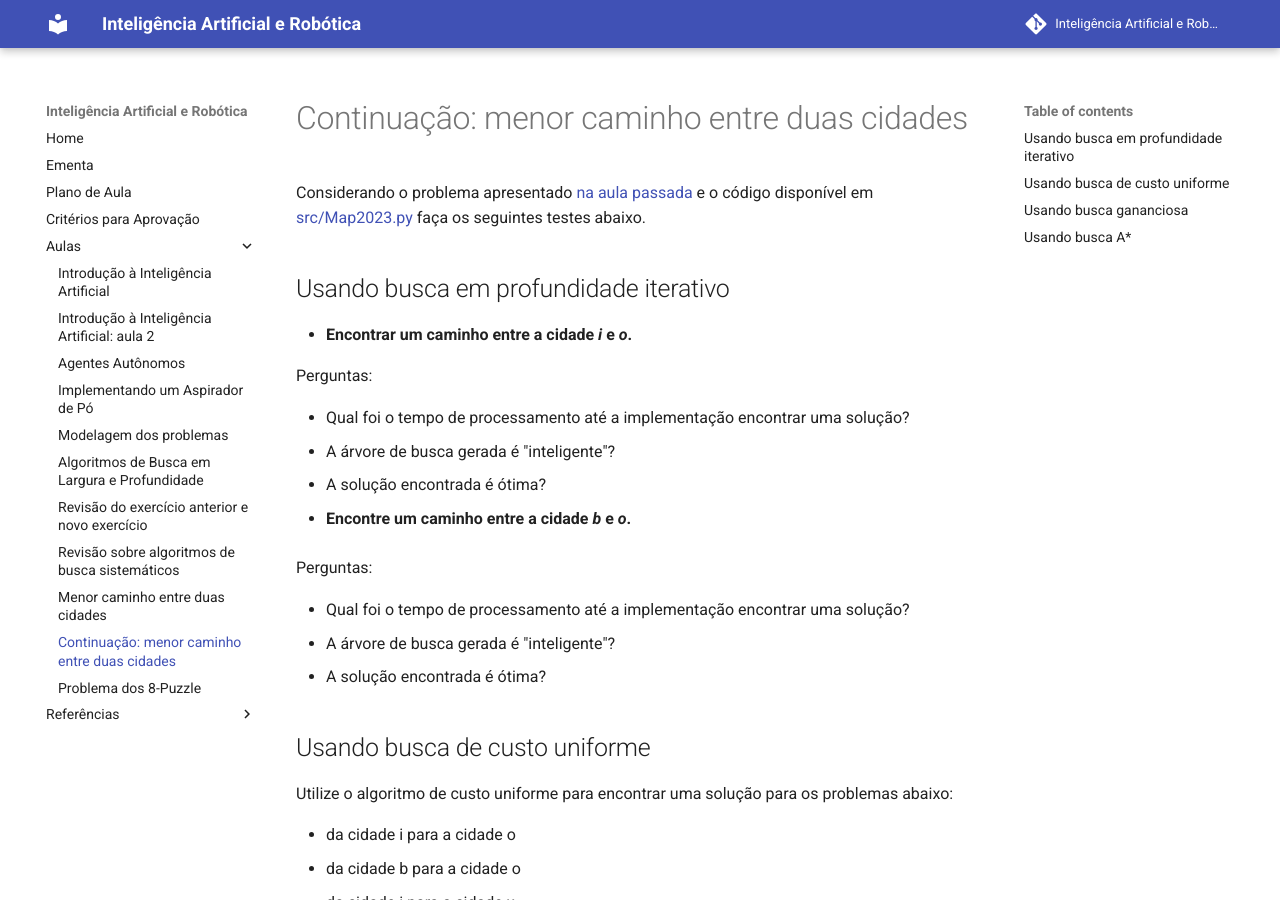
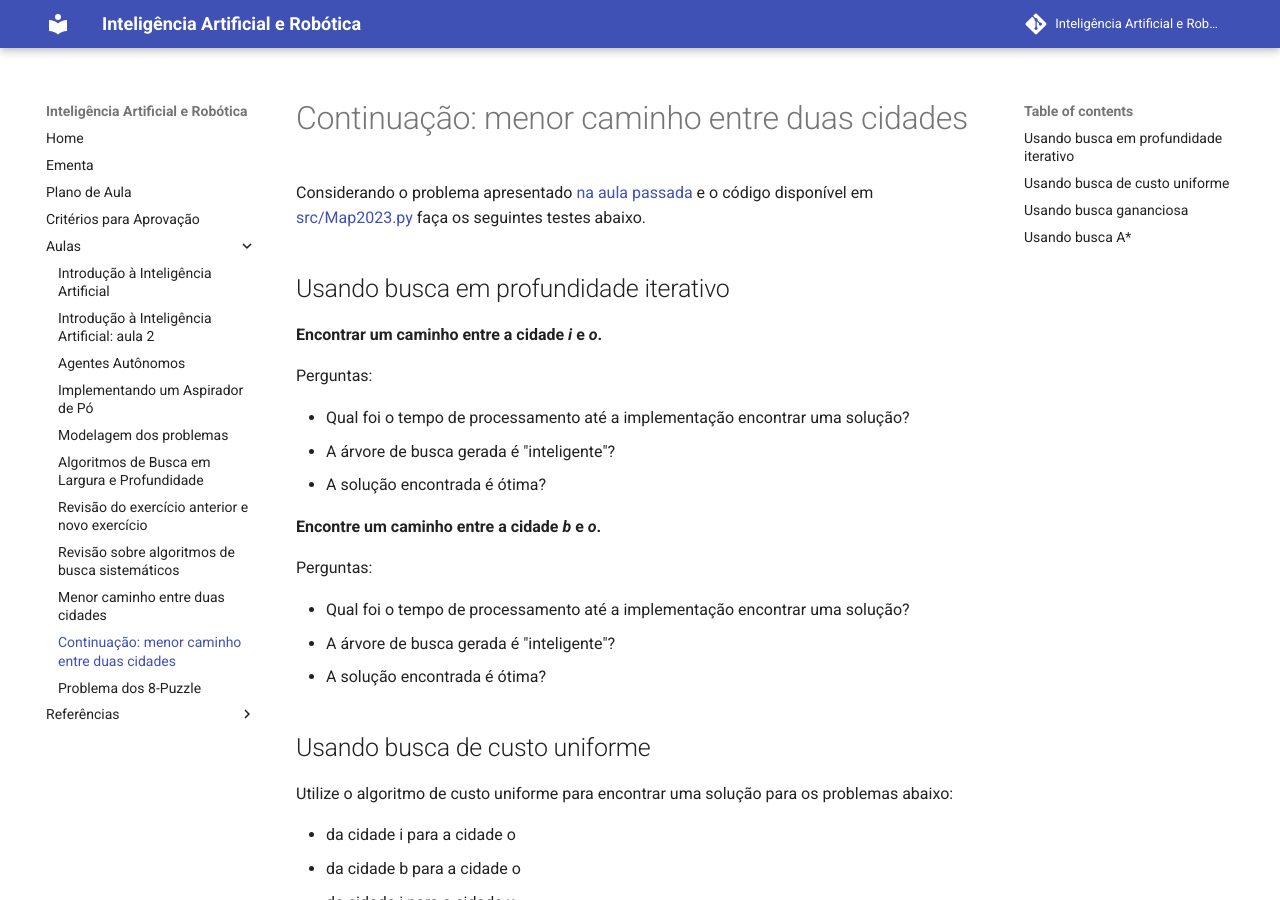
Before and after one commit to Insper/ia_bcc, an MkDocs documentation site: the page built from docs/aulas/08_heuristica_parte_2/index.md, in a window 1280 px wide and 900 px high. Built offline with MkDocs 1.6.1 and Material for MkDocs 9.7.7, drawn with Linux system fonts in a browser that asks for light colours; nearby versions of some CDN libraries; comment, search, counter and statistics services are not loaded.

```diff
--- a/docs/aulas/08_heuristica_parte_2/index.md
+++ b/docs/aulas/08_heuristica_parte_2/index.md
@@ -4,7 +4,7 @@ Considerando o problema apresentado [na aula passada](../08_heuristica/index.md)
 
 ## Usando busca em profundidade iterativo
 
-* **Encontrar um caminho entre a cidade *i* e *o*.**
+**Encontrar um caminho entre a cidade *i* e *o*.**
 
 Perguntas:
 
@@ -12,7 +12,7 @@ Perguntas:
 * A árvore de busca gerada é "inteligente"?
 * A solução encontrada é ótima?
 
-* **Encontre um caminho entre a cidade *b* e *o*.**
+**Encontre um caminho entre a cidade *b* e *o*.**
 
 Perguntas:
 
```
